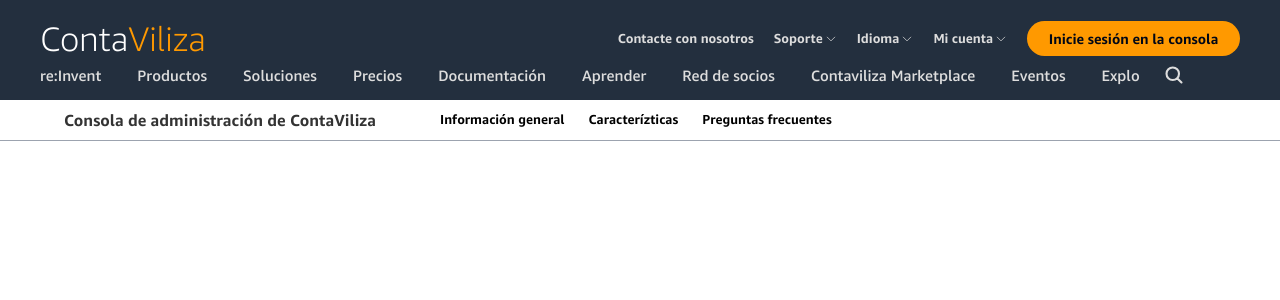
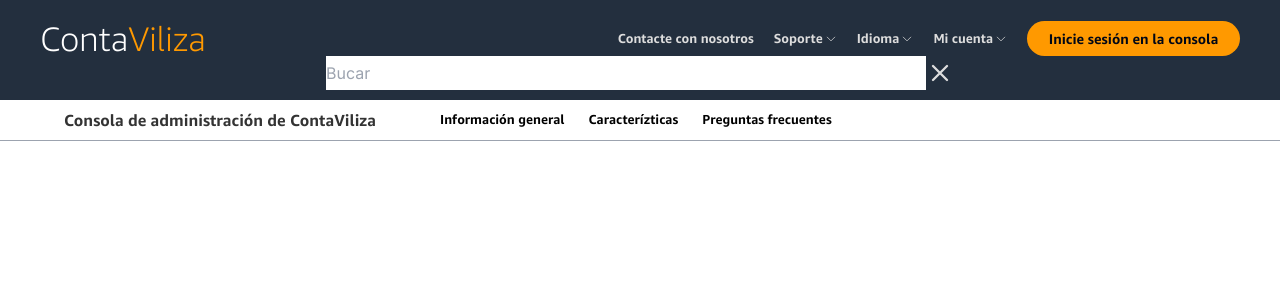
Before and after one commit to CamilinLopez/contabiliza, a Next.js app in the folder frontend/: page / in a window 1280 px wide. Both pictures are taken after a click on the button 1174 px from the left and 75 px from the top of the page. Shown: the top 300 px of the page. Built offline with nearby package versions, Linux system fonts and the light colour scheme.

Commit message:
finished navbar sigin

```diff
--- /dev/null
+++ b/frontend/components/welcomePage/customElemets.tsx
@@ -0,0 +1,94 @@
+import { CustomButtonProps } from "@/types/customElements";
+import { FC } from "react";
+
+export const ArrowLeft: FC<CustomButtonProps> = ({
+  onClick,
+  className,
+  name,
+}) => (
+  <button onClick={onClick} className={`${className}`} name={name}>
+    <svg
+      xmlns="http://www.w3.org/2000/svg"
+      fill="none"
+      viewBox="0 0 24 24"
+      strokeWidth={2.5}
+      stroke="currentColor"
+      className="w-6 h-6 text-custom-gris hover:text-custom-naranja"
+    >
+      <path
+        strokeLinecap="round"
+        strokeLinejoin="round"
+        d="M15.75 19.5 8.25 12l7.5-7.5"
+      />
+    </svg>
+  </button>
+);
+
+export const ArrowRight: FC<CustomButtonProps> = ({
+  name,
+  onClick,
+  className,
+}) => (
+  <button className={`${className}`} onClick={onClick} name={name}>
+    <svg
+      xmlns="http://www.w3.org/2000/svg"
+      fill="none"
+      viewBox="0 0 24 24"
+      strokeWidth={2.5}
+      stroke="currentColor"
+      className="w-6 h-6 text-custom-gris hover:text-custom-naranja "
+    >
+      <path
+        strokeLinecap="round"
+        strokeLinejoin="round"
+        d="m8.25 4.5 7.5 7.5-7.5 7.5"
+      />
+    </svg>
+  </button>
+);
+
+export const MagnificButton: FC<CustomButtonProps> = ({
+  name,
+  onClick,
+  className,
+}) => (
+  <button className={`${className}`} onClick={onClick} name={name}>
+    <svg
+      xmlns="http://www.w3.org/2000/svg"
+      fill="none"
+      viewBox="0 0 24 24"
+      strokeWidth={2.5}
+      stroke="currentColor"
+      className="w-5 h-5 text-custom-gris hover:text-custom-naranja"
+    >
+      <path
+        strokeLinecap="round"
+        strokeLinejoin="round"
+        d="m21 21-5.197-5.197m0 0A7.5 7.5 0 1 0 5.196 5.196a7.5 7.5 0 0 0 10.607 10.607Z"
+      />
+    </svg>
+  </button>
+);
+
+export const CloseButton: FC<CustomButtonProps> = ({
+  name,
+  onClick,
+  className,
+}) => (
+  <button name={name} onClick={onClick} className={`${className}`}>
+    <svg
+      xmlns="http://www.w3.org/2000/svg"
+      fill="none"
+      viewBox="0 0 24 24"
+      strokeWidth={2.0}
+      stroke="currentColor"
+      className="w-7 h-7 text-custom-gris hover:text-custom-naranja "
+    >
+      <path
+        strokeLinecap="round"
+        strokeLinejoin="round"
+        d="M6 18 18 6M6 6l12 12"
+      />
+    </svg>
+  </button>
+);
--- a/frontend/components/welcomePage/navigation.tsx
+++ b/frontend/components/welcomePage/navigation.tsx
@@ -1,29 +1,27 @@
-"use client";
+'use client';
 
-import Link from "next/link";
-import { CustomLink } from "../utils/customElements";
-import { useState } from "react";
+import Link from 'next/link';
+import { CustomLink } from '../utils/customElements';
+import { useState } from 'react';
+import { ArrowLeft, ArrowRight, CloseButton, MagnificButton } from './customElemets';
 
 const listOptions: string[] = [
-  "re:Invent",
-  "Productos",
-  "Soluciones",
-  "Precios",
-  "Documentación",
-  "Aprender",
-  "Red de socios",
-  "Contaviliza Marketplace",
-  "Eventos",
-  "Explorar más",
+  're:Invent',
+  'Productos',
+  'Soluciones',
+  'Precios',
+  'Documentación',
+  'Aprender',
+  'Red de socios',
+  'Contaviliza Marketplace',
+  'Eventos',
+  'Explorar más',
 ];
 const PrintText = () => {
   return (
     <div className="flex gap-x-9 justify-between items-center cursor-pointer text-custom-gris">
       {listOptions.map((text) => (
-        <p
-          key={text}
-          className="whitespace-nowrap font-ember font-[500] text-custom-size3 hover:text-custom-naranja"
-        >
+        <p key={text} className="whitespace-nowrap font-ember font-[500] text-custom-size3 hover:text-custom-naranja">
           {text}
         </p>
       ))}
@@ -40,27 +38,21 @@ const ParrowDown = ({ text }: { text: string }) => (
       viewBox="0 0 24 24"
       strokeWidth={1.5}
       stroke="currentColor"
-      className="w-3 h-3 text-current"
-    >
-      <path
-        strokeLinecap="round"
-        strokeLinejoin="round"
-        d="m19.5 8.25-7.5 7.5-7.5-7.5"
-      />
+      className="w-3 h-3 text-current">
+      <path strokeLinecap="round" strokeLinejoin="round" d="m19.5 8.25-7.5 7.5-7.5-7.5" />
     </svg>
   </div>
 );
 
 export default function Navigation() {
-  const [count, setCount] = useState<number>(0);
+  const [, setCount] = useState<number>(0);
+  const [Magnific, setMagnific] = useState<boolean>(false);
   const [intervalId, setIntervalId] = useState<NodeJS.Timeout | null>(null);
 
-  const handleClick = (
-    event: React.MouseEvent<HTMLButtonElement, MouseEvent>
-  ) => {
+  const handleClickArrows = (event: React.MouseEvent<HTMLButtonElement, MouseEvent>) => {
     event.preventDefault();
     const buttonName = event.currentTarget.name;
-    const container = document.getElementById("printTextContainer");
+    const container = document.getElementById('printTextContainer');
     if (intervalId) {
       clearInterval(intervalId);
       setIntervalId(null);
@@ -70,11 +62,11 @@ export default function Navigation() {
     const id: NodeJS.Timeout = setInterval(() => {
       setIntervalId(id);
       setCount((prevCount) => {
-        if (buttonName === "startRight" && prevCount < container.clientWidth) {
+        if (buttonName === 'startRight' && prevCount < container.clientWidth) {
           container.scrollLeft = prevCount;
           return prevCount + 1;
         }
-        if (buttonName === "startLeft" && prevCount > 0) {
+        if (buttonName === 'startLeft' && prevCount > 0) {
           container.scrollLeft = prevCount - 400;
           return prevCount - 1;
         } else {
@@ -86,23 +78,21 @@ export default function Navigation() {
     }, 5);
   };
 
+  const handleClickMagnific = (event: React.MouseEvent<HTMLButtonElement, MouseEvent>) => {
+    event.preventDefault();
+    setMagnific(true);
+  };
+
   return (
     <div className="bg-white w-full flex flex-col border-b border-gray-400">
-      <div className="bg-custom-azul-1 px-[40px] py-[13px] w-full">
+      <div className="bg-custom-azul-1 px-[40px] py-[13px] w-full h-[110px] xl:h-[100px]">
         <div className="flex items-center justify-between">
           <h1>
-            <span className="font-ember text-white font-[300] text-[34px]">
-              Conta
-            </span>
-            <span className="font-ember text-custom-naranja font-[300] text-[34px]">
-              Viliza
-            </span>
+            <span className="font-ember text-white font-[300] text-[34px]">Conta</span>
+            <span className="font-ember text-custom-naranja font-[300] text-[34px]">Viliza</span>
           </h1>
           <div className="flex gap-x-5 items-center">
-            <Link
-              href={"/"}
-              className="font-ember font-[600] text-custom-gris text-[13px] hover:text-custom-naranja"
-            >
+            <Link href={'/'} className="font-ember font-[600] text-custom-gris text-[13px] hover:text-custom-naranja">
               Contacte con nosotros
             </Link>
             <ParrowDown text="Soporte" />
@@ -112,95 +102,33 @@ export default function Navigation() {
           </div>
         </div>
 
-        <div className="flex items-center w-full">
-          <button
-            className="block xl:hidden mx-2"
-            onClick={handleClick}
-            name="startLeft"
-          >
-            <svg
-              xmlns="http://www.w3.org/2000/svg"
-              fill="none"
-              viewBox="0 0 24 24"
-              strokeWidth={2.5}
-              stroke="currentColor"
-              className="w-6 h-6 text-custom-gris hover:text-custom-naranja"
-            >
-              <path
-                strokeLinecap="round"
-                strokeLinejoin="round"
-                d="M15.75 19.5 8.25 12l7.5-7.5"
-              />
-            </svg>
-          </button>
-          <div
-            className="w-full xl:w-11/12 overflow-x-hidden"
-            id="printTextContainer"
-          >
+        <div className={`flex items-center w-full ${Magnific && 'hidden'}`}>
+          <ArrowLeft name="startLeft" onClick={handleClickArrows} className="block xl:hidden" />
+          <div className="w-full xl:w-11/12 overflow-x-hidden mx-2" id="printTextContainer">
             <PrintText />
           </div>
-          <button
-            className="block xl:hidden mx-2"
-            onClick={handleClick}
-            name="startRight"
-          >
-            <svg
-              xmlns="http://www.w3.org/2000/svg"
-              fill="none"
-              viewBox="0 0 24 24"
-              strokeWidth={2.5}
-              stroke="currentColor"
-              className="w-6 h-6 text-custom-gris hover:text-custom-naranja "
-            >
-              <path
-                strokeLinecap="round"
-                strokeLinejoin="round"
-                d="m8.25 4.5 7.5 7.5-7.5 7.5"
-              />
-            </svg>
-          </button>
-          <button className="xl:mx-6">
-            <svg
-              xmlns="http://www.w3.org/2000/svg"
-              fill="none"
-              viewBox="0 0 24 24"
-              strokeWidth={2.5}
-              stroke="currentColor"
-              className="w-5 h-5 text-custom-gris hover:text-custom-naranja"
-            >
-              <path
-                strokeLinecap="round"
-                strokeLinejoin="round"
-                d="m21 21-5.197-5.197m0 0A7.5 7.5 0 1 0 5.196 5.196a7.5 7.5 0 0 0 10.607 10.607Z"
-              />
-            </svg>
-          </button>
+          <ArrowRight name="startRight" onClick={handleClickArrows} className="block xl:hidden" />
+          <MagnificButton name="" onClick={handleClickMagnific} className="xl:mx-6 mx-2" />
         </div>
+        {Magnific && (
+          <div className="flex items-center     justify-center  xl:-my-2">
+            <input type="text" placeholder="Bucar" className={`focus:outline-none w-[600px]  h-[34px]`} />
+            <CloseButton name="colseIntput" onClick={() => setMagnific(false)} className="" />
+          </div>
+        )}
       </div>
       <div className="h-[40px] flex gap-x-16 items-center px-16">
-        <Link
-          href={"/"}
-          className="font-ember font-[600] text-[16px] text-custom-azul-2 hover:text-custom-azul-3"
-        >
+        <Link href={'/'} className="font-ember font-[600] text-[16px] text-custom-azul-2 hover:text-custom-azul-3">
           Consola de administración de ContaViliza
         </Link>
         <div className="flex gap-x-6">
-          <Link
-            href={"/"}
-            className="font-ember font-[600] text-[13px] hover:text-custom-azul-3"
-          >
+          <Link href={'/'} className="font-ember font-[600] text-[13px] hover:text-custom-azul-3">
             Información general
           </Link>
-          <Link
-            href={"/"}
-            className="font-ember font-[600] text-[13px] hover:text-custom-azul-3"
-          >
+          <Link href={'/'} className="font-ember font-[600] text-[13px] hover:text-custom-azul-3">
             Caracterízticas
           </Link>
-          <Link
-            href={"/"}
-            className="font-ember font-[600] text-[13px] hover:text-custom-azul-3"
-          >
+          <Link href={'/'} className="font-ember font-[600] text-[13px] hover:text-custom-azul-3">
             Preguntas frecuentes
           </Link>
         </div>
--- a/frontend/types/customElements.ts
+++ b/frontend/types/customElements.ts
@@ -3,8 +3,9 @@ import Link from "next/link";
 
 export interface CustomButtonProps {
   onClick: (event: MouseEvent<HTMLButtonElement>) => void;
-  children: React.ReactNode;
+  // children: React.ReactNode;
   className?: string;
+  name: string;
 }
 
 export interface CustomLinkProps {
```
Also changed, not shown: frontend/components/welcomePage/mainContent.tsx (deleted), 1 other file (tests, documents, lock files or other folders).
